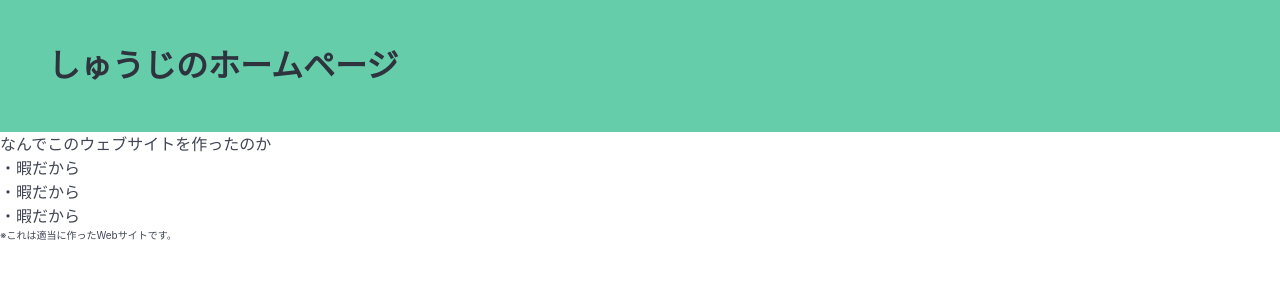
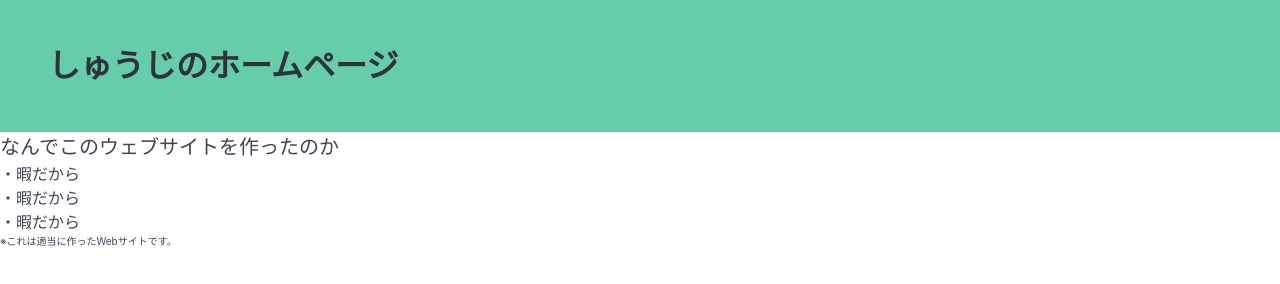
Before and after one commit to kasorikkuraba-a11y/tako-r, a website: page index.html in a window 1280 px wide. Drawn offline with nearby package versions, Linux system fonts and the light colour scheme.

Commit message:
Update index.html

```diff
--- a/index.html
+++ b/index.html
@@ -12,7 +12,7 @@
         <h1 class="title">しゅうじのホームページ</h1>
       </div>
     </section>
-    <p class="Notmini">なんでこのウェブサイトを作ったのか</p>
+    <p class="big">なんでこのウェブサイトを作ったのか</p>
     <p>・暇だから</p>
     <p>・暇だから</p>
     <p>・暇だから</p>
```
